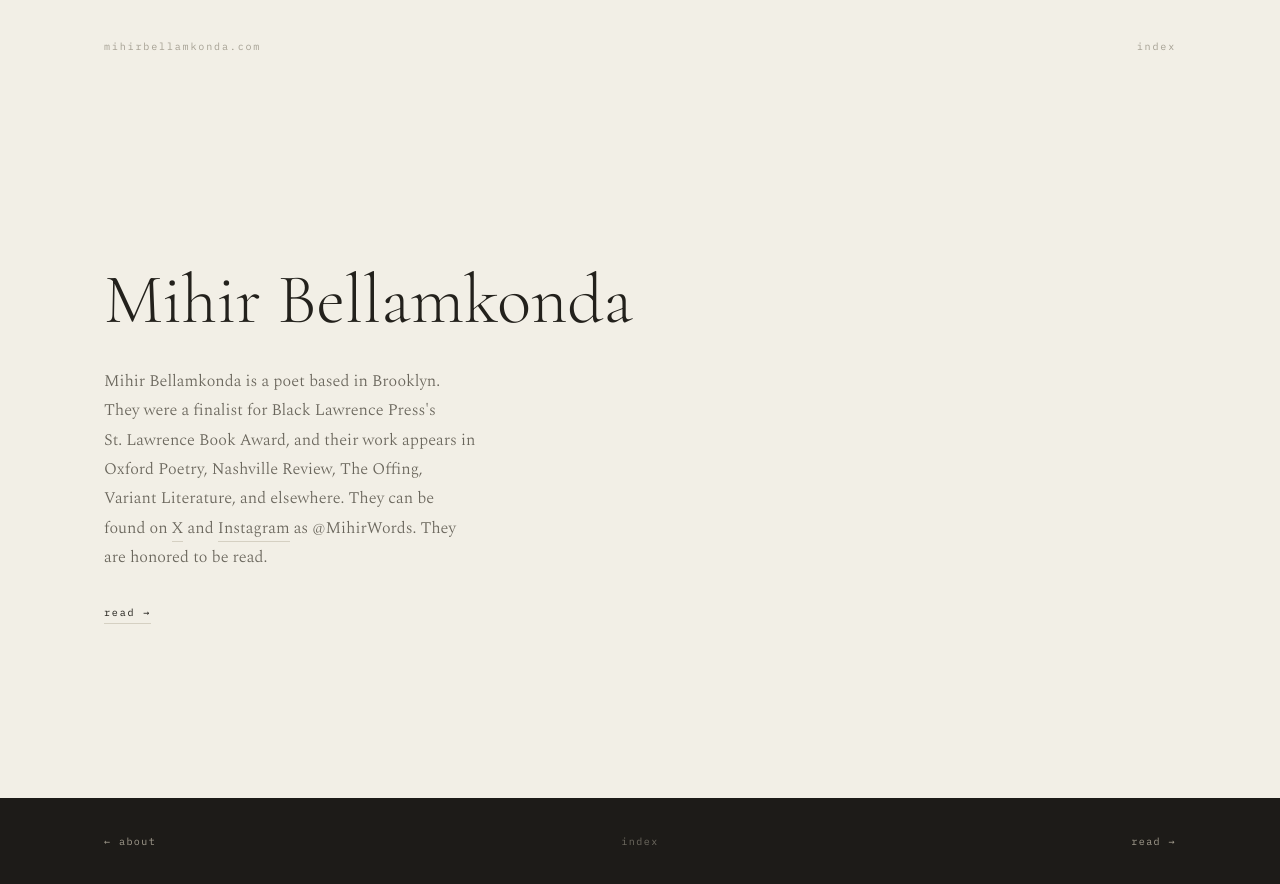
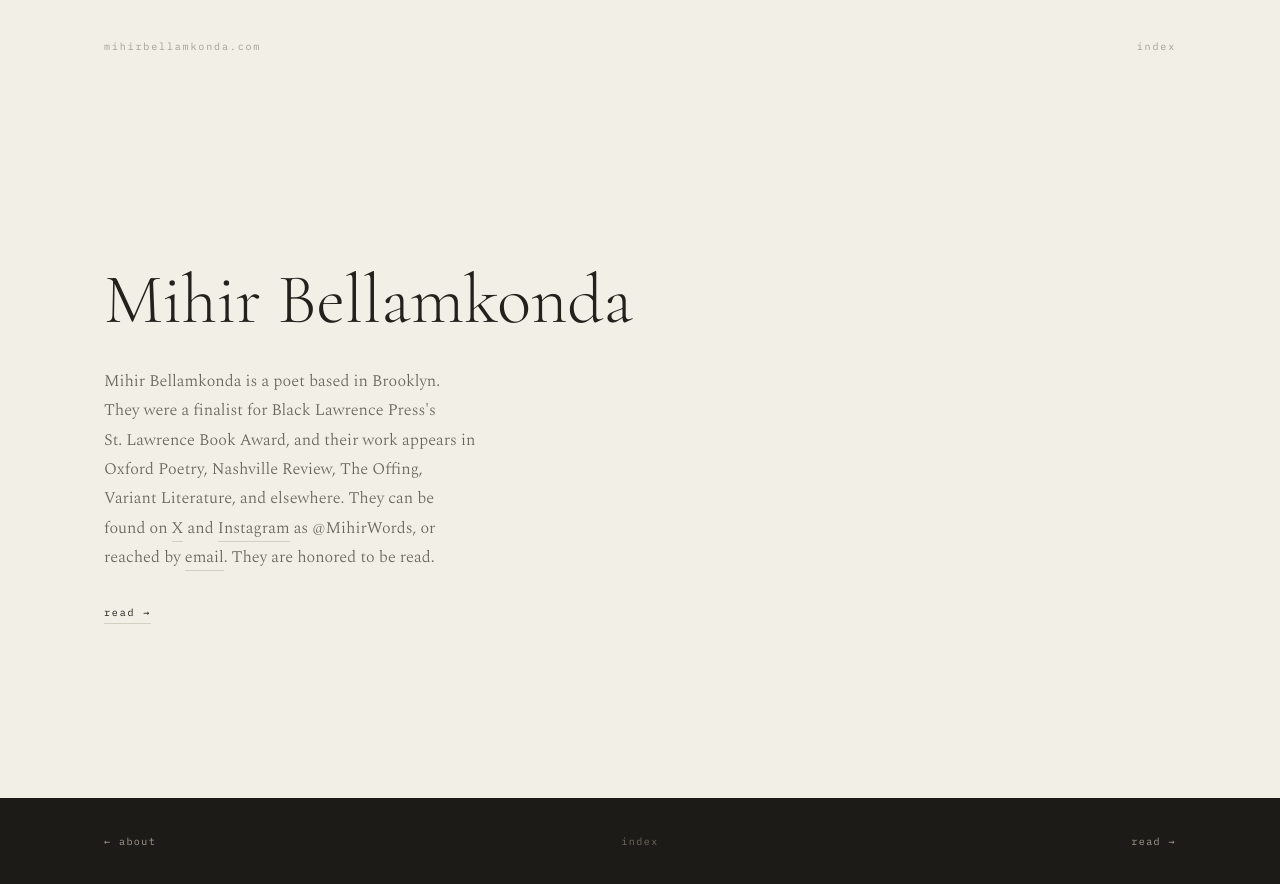
Before and after one commit to mihir-bellamkonda/mihirbellamkonda.com, a Vue app: page / in a window 1280 px wide. Built offline with nearby package versions, Linux system fonts and the light colour scheme.

Commit message:
Add a quiet email contact

```diff
--- a/src/components/AboutPage.vue
+++ b/src/components/AboutPage.vue
@@ -17,7 +17,8 @@
           <a href="https://x.com/MihirWords" rel="me noopener" target="_blank">X</a>
           and
           <a href="https://www.instagram.com/mihirwords/" rel="me noopener" target="_blank">Instagram</a>
-          as @MihirWords. They are honored to be read.
+          as @MihirWords, or reached by
+          <a href="mailto:mihir.bellamkonda@gmail.com">email</a>. They are honored to be read.
         </p>
 
         <p class="enter"><a href="/#index">read →</a></p>
```
